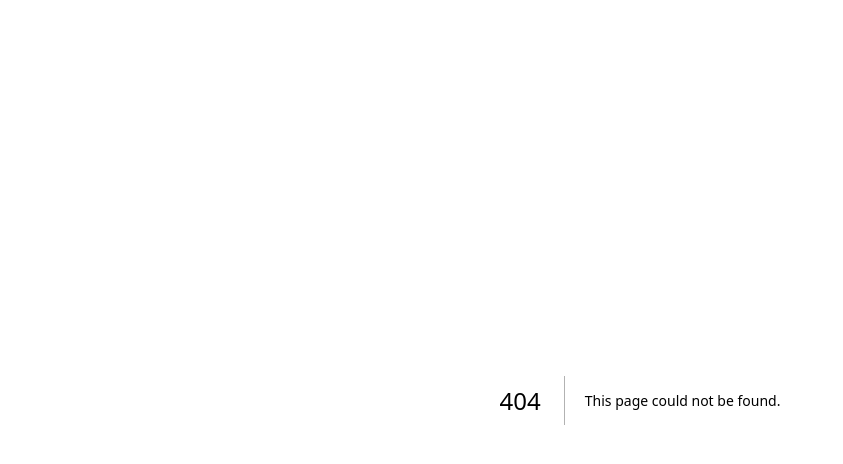
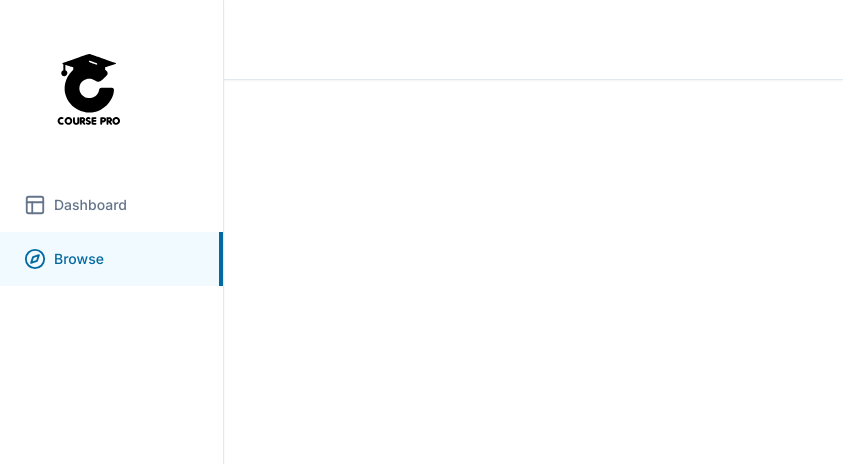
Before and after one commit to Aamir0202/SE-Project, a Next.js app in the folder lms-project/: page /search in a window 1280 px wide. Before the commit this address had no page. Shown: the top 464 px of the page, without its empty margins (0-843 px from the left). Built offline with nearby package versions, Linux system fonts and the light colour scheme.

Commit message:
Layout(1:16:22)

```diff
--- /dev/null
+++ b/lms-project/app/(dashboard)/(routes)/search/page.tsx
@@ -0,0 +1,7 @@
+const SearchPage = () => {
+    return (
+        <div>this is a search page</div>
+     );
+}
+
+export default SearchPage;
--- /dev/null
+++ b/lms-project/app/(dashboard)/_components/logo.tsx
@@ -0,0 +1,12 @@
+import Image from "next/image";
+
+export const Logo = () => {
+    return(
+        <Image
+            height={130}
+            width={130}
+            alt="logo"
+            src="/logo.svg"
+        />
+    )
+}
--- /dev/null
+++ b/lms-project/app/(dashboard)/_components/mobile-sidebar.tsx
@@ -0,0 +1,22 @@
+import { Menu } from "lucide-react";
+
+import{
+    Sheet,
+    SheetContent,
+    SheetTrigger
+}from "@/components/ui/sheet";
+import { Sidebar } from "./sidebar";
+
+export const MobileSidebar = () => {
+    return(
+        <Sheet>
+            <SheetTrigger className="md:hidden pr-4 hover:opacity-75 transition">
+                <Menu />
+            </SheetTrigger>
+            <SheetContent side="left" className="p-0 bg-white">
+                <Sidebar />
+            </SheetContent>
+        </Sheet>
+    )
+
+}
--- /dev/null
+++ b/lms-project/app/(dashboard)/_components/navbar.tsx
@@ -0,0 +1,12 @@
+import { NavbarRoutes } from "@/components/navbar-routes"
+import { MobileSidebar } from "./mobile-sidebar"
+
+export const Navbar = () => {
+    return(
+        <div className="p-4 border-b h-full flex items-center bg-white shadow-sm">
+            <MobileSidebar />
+            <NavbarRoutes />
+
+        </div>
+    )
+}
--- /dev/null
+++ b/lms-project/app/(dashboard)/_components/sidebar-item.tsx
@@ -0,0 +1,55 @@
+"use client"
+
+import { cn } from "@/lib/utils";
+import { LucideIcon } from "lucide-react"
+import { usePathname, useRouter } from "next/navigation";
+
+
+interface SidebarItemProps{
+    icon: LucideIcon;
+    label: string;
+    href: string;
+};
+
+export const SidebarItem = ({
+    icon: Icon,
+    label,
+    href,
+}: SidebarItemProps) => {
+    const pathname = usePathname();
+    const router = useRouter();
+
+    const isActive = (pathname === "/" && href === "/") || pathname === href || pathname?.startsWith('${href}/');
+    const onClick = () => {
+        router.push(href);
+    }
+    return(
+        <button
+            onClick= {onClick}
+            type="button"
+            className={cn(
+                "flex items-center gap-x-2 text-slate-500 text-sm font-[500] pl-6 transition-all hover:text-slate-600 hover:bg-slate-300/20",
+                isActive && "text-sky-700 bg-sky-200/20 hover:bg-sky-200/20 hover:text-sky-700"
+            )}
+        >
+            <div className="flex items-center gap-x-2 py-4">
+                <Icon
+                    size={22}
+                    className={cn(
+                        "text-slate-500",
+                        isActive && "text-sky-700"
+                    )}
+
+                />
+                {label}
+
+            </div>
+            <div
+                className={cn(
+                    "ml-auto opacity-0 border-2 border-sky-700 h-full transition-all",
+                    isActive && "opacity-100"
+                )}
+            />
+        </button>
+    )
+}
--- /dev/null
+++ b/lms-project/app/(dashboard)/_components/sidebar-routes.tsx
@@ -0,0 +1,33 @@
+"use client";
+
+import { Compass, Layout } from "lucide-react";
+import { SidebarItem } from "./sidebar-item";
+
+const guestRoutes = [
+    {
+        icon: Layout,
+        label: "Dashboard",
+        href:"/",
+    },
+    {
+        icon: Compass,
+        label: "Browse",
+        href:"/search",
+    },
+]
+
+export const SidebarRoutes = () => {
+    const routes = guestRoutes;
+    return(
+        <div className="flex flex-col w-full">
+            {routes.map((route) =>(
+                <SidebarItem
+                    key={route.href}
+                    icon={route.icon}
+                    label={route.label}
+                    href={route.href}
+                />
+            ))}
+        </div>
+    )
+}
--- /dev/null
+++ b/lms-project/app/(dashboard)/_components/sidebar.tsx
@@ -0,0 +1,17 @@
+import { Logo } from "./logo"
+import { SidebarRoutes } from "./sidebar-routes"
+
+export const Sidebar = () => {
+    return (
+        <div className="h-full border-r flex flex-col overflow-y-auto bg-white shadow-sm">
+            <div className="p-6">
+                <Logo />
+
+            </div>
+            <div className="flex flex-col w-full">
+                <SidebarRoutes />
+
+            </div>
+        </div>
+     )
+}
--- /dev/null
+++ b/lms-project/app/(dashboard)/layout.tsx
@@ -0,0 +1,27 @@
+import { Navbar } from "./_components/navbar";
+import { Sidebar } from "./_components/sidebar";
+
+const DashboardLayout = ({
+    children
+}:{
+    children: React.ReactNode;
+}) => {
+    return (
+        <div className="h-full">
+            <div className="h-[80px] md:pl-56 fixed inset-y-0 w-full z-50">
+                <Navbar />
+
+            </div>
+            <div className="hidden md:flex h-full w-56 flex-col fixed inset-y-0
+            z-50">
+                <Sidebar />
+
+            </div>
+            <main className="md:pl-56 h-full">
+                {children}
+            </main>
+        </div>
+     );
+}
+
+export default DashboardLayout;
--- /dev/null
+++ b/lms-project/components/navbar-routes.tsx
@@ -0,0 +1,11 @@
+"use client"
+
+import { UserButton } from "@clerk/nextjs"
+
+export const NavbarRoutes = () => {
+    return(
+        <div className="flex gap-x-2 ml-auto">
+            <UserButton />
+        </div>
+    )
+}
--- /dev/null
+++ b/lms-project/components/ui/sheet.tsx
@@ -0,0 +1,140 @@
+"use client"
+
+import * as React from "react"
+import * as SheetPrimitive from "@radix-ui/react-dialog"
+import { cva, type VariantProps } from "class-variance-authority"
+import { X } from "lucide-react"
+
+import { cn } from "@/lib/utils"
+
+const Sheet = SheetPrimitive.Root
+
+const SheetTrigger = SheetPrimitive.Trigger
+
+const SheetClose = SheetPrimitive.Close
+
+const SheetPortal = SheetPrimitive.Portal
+
+const SheetOverlay = React.forwardRef<
+  React.ElementRef<typeof SheetPrimitive.Overlay>,
+  React.ComponentPropsWithoutRef<typeof SheetPrimitive.Overlay>
+>(({ className, ...props }, ref) => (
+  <SheetPrimitive.Overlay
+    className={cn(
+      "fixed inset-0 z-50 bg-background/80 backdrop-blur-sm data-[state=open]:animate-in data-[state=closed]:animate-out data-[state=closed]:fade-out-0 data-[state=open]:fade-in-0",
+      className
+    )}
+    {...props}
+    ref={ref}
+  />
+))
+SheetOverlay.displayName = SheetPrimitive.Overlay.displayName
+
+const sheetVariants = cva(
+  "fixed z-50 gap-4 bg-background p-6 shadow-lg transition ease-in-out data-[state=open]:animate-in data-[state=closed]:animate-out data-[state=closed]:duration-300 data-[state=open]:duration-500",
+  {
+    variants: {
+      side: {
+        top: "inset-x-0 top-0 border-b data-[state=closed]:slide-out-to-top data-[state=open]:slide-in-from-top",
+        bottom:
+          "inset-x-0 bottom-0 border-t data-[state=closed]:slide-out-to-bottom data-[state=open]:slide-in-from-bottom",
+        left: "inset-y-0 left-0 h-full w-3/4 border-r data-[state=closed]:slide-out-to-left data-[state=open]:slide-in-from-left sm:max-w-sm",
+        right:
+          "inset-y-0 right-0 h-full w-3/4  border-l data-[state=closed]:slide-out-to-right data-[state=open]:slide-in-from-right sm:max-w-sm",
+      },
+    },
+    defaultVariants: {
+      side: "right",
+    },
+  }
+)
+
+interface SheetContentProps
+  extends React.ComponentPropsWithoutRef<typeof SheetPrimitive.Content>,
+    VariantProps<typeof sheetVariants> {}
+
+const SheetContent = React.forwardRef<
+  React.ElementRef<typeof SheetPrimitive.Content>,
+  SheetContentProps
+>(({ side = "right", className, children, ...props }, ref) => (
+  <SheetPortal>
+    <SheetOverlay />
+    <SheetPrimitive.Content
+      ref={ref}
+      className={cn(sheetVariants({ side }), className)}
+      {...props}
+    >
+      {children}
+      <SheetPrimitive.Close className="absolute right-4 top-4 rounded-sm opacity-70 ring-offset-background transition-opacity hover:opacity-100 focus:outline-none focus:ring-2 focus:ring-ring focus:ring-offset-2 disabled:pointer-events-none data-[state=open]:bg-secondary">
+        <X className="h-4 w-4" />
+        <span className="sr-only">Close</span>
+      </SheetPrimitive.Close>
+    </SheetPrimitive.Content>
+  </SheetPortal>
+))
+SheetContent.displayName = SheetPrimitive.Content.displayName
+
+const SheetHeader = ({
+  className,
+  ...props
+}: React.HTMLAttributes<HTMLDivElement>) => (
+  <div
+    className={cn(
+      "flex flex-col space-y-2 text-center sm:text-left",
+      className
+    )}
+    {...props}
+  />
+)
+SheetHeader.displayName = "SheetHeader"
+
+const SheetFooter = ({
+  className,
+  ...props
+}: React.HTMLAttributes<HTMLDivElement>) => (
+  <div
+    className={cn(
+      "flex flex-col-reverse sm:flex-row sm:justify-end sm:space-x-2",
+      className
+    )}
+    {...props}
+  />
+)
+SheetFooter.displayName = "SheetFooter"
+
+const SheetTitle = React.forwardRef<
+  React.ElementRef<typeof SheetPrimitive.Title>,
+  React.ComponentPropsWithoutRef<typeof SheetPrimitive.Title>
+>(({ className, ...props }, ref) => (
+  <SheetPrimitive.Title
+    ref={ref}
+    className={cn("text-lg font-semibold text-foreground", className)}
+    {...props}
+  />
+))
+SheetTitle.displayName = SheetPrimitive.Title.displayName
+
+const SheetDescription = React.forwardRef<
+  React.ElementRef<typeof SheetPrimitive.Description>,
+  React.ComponentPropsWithoutRef<typeof SheetPrimitive.Description>
+>(({ className, ...props }, ref) => (
+  <SheetPrimitive.Description
+    ref={ref}
+    className={cn("text-sm text-muted-foreground", className)}
+    {...props}
+  />
+))
+SheetDescription.displayName = SheetPrimitive.Description.displayName
+
+export {
+  Sheet,
+  SheetPortal,
+  SheetOverlay,
+  SheetTrigger,
+  SheetClose,
+  SheetContent,
+  SheetHeader,
+  SheetFooter,
+  SheetTitle,
+  SheetDescription,
+}
--- a/lms-project/package.json
+++ b/lms-project/package.json
@@ -10,6 +10,7 @@
   },
   "dependencies": {
     "@clerk/nextjs": "^4.27.6",
+    "@radix-ui/react-dialog": "^1.0.5",
     "@radix-ui/react-slot": "^1.0.2",
     "@types/node": "20.10.3",
     "@types/react": "18.2.42",
```
Also changed, not shown: lms-project/public/logo.svg (added), 1 other file (tests, documents, lock files or other folders).
